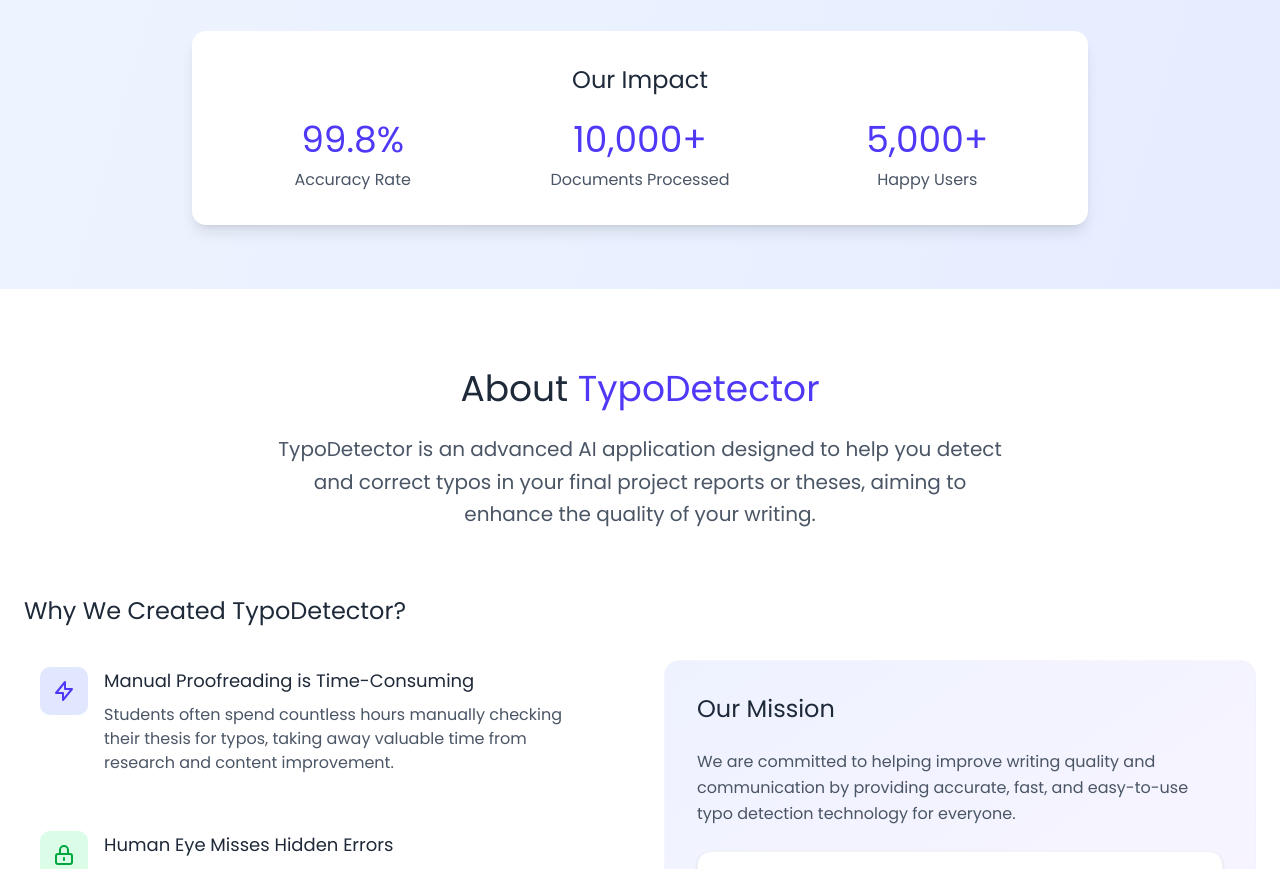
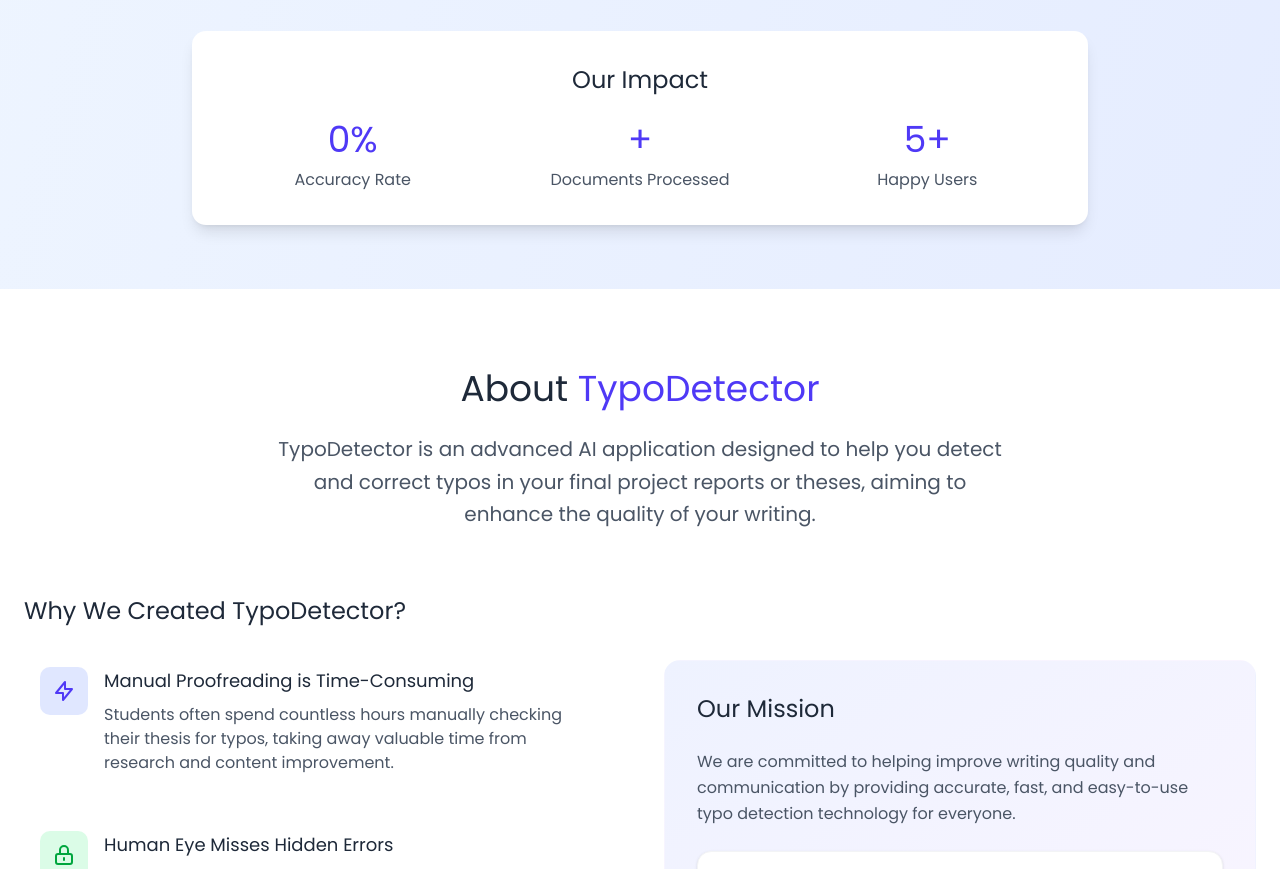
Before and after one commit to Ardiannnnnn/TypoDetection, a Next.js app: page /en in a window 1280 px wide. Shown: the part 880-1749 px from the top of the page. Built offline with nearby package versions, Linux system fonts and the light colour scheme.

Commit message:
update stat

```diff
--- a/src/app/[locale]/page.tsx
+++ b/src/app/[locale]/page.tsx
@@ -175,15 +175,15 @@ export default function Home() {
                 </h2>
                 <div className="grid md:grid-cols-3 gap-8">
                   <div className="text-center">
-                    <div className="text-4xl font-bold text-indigo-600 dark:text-indigo-400 mb-2 font-poppins">99.8%</div>
+                    <div className="text-4xl font-bold text-indigo-600 dark:text-indigo-400 mb-2 font-poppins">0%</div>
                     <div className="text-gray-600 dark:text-gray-300 font-poppins">{t('stats.accuracy')}</div>
                   </div>
                   <div className="text-center">
-                    <div className="text-4xl font-bold text-indigo-600 dark:text-indigo-400 mb-2 font-poppins">10,000+</div>
+                    <div className="text-4xl font-bold text-indigo-600 dark:text-indigo-400 mb-2 font-poppins">+</div>
                     <div className="text-gray-600 dark:text-gray-300 font-poppins">{t('stats.documents')}</div>
                   </div>
                   <div className="text-center">
-                    <div className="text-4xl font-bold text-indigo-600 dark:text-indigo-400 mb-2 font-poppins">5,000+</div>
+                    <div className="text-4xl font-bold text-indigo-600 dark:text-indigo-400 mb-2 font-poppins">5+</div>
                     <div className="text-gray-600 dark:text-gray-300 font-poppins">{t('stats.users')}</div>
                   </div>
                 </div>
```
